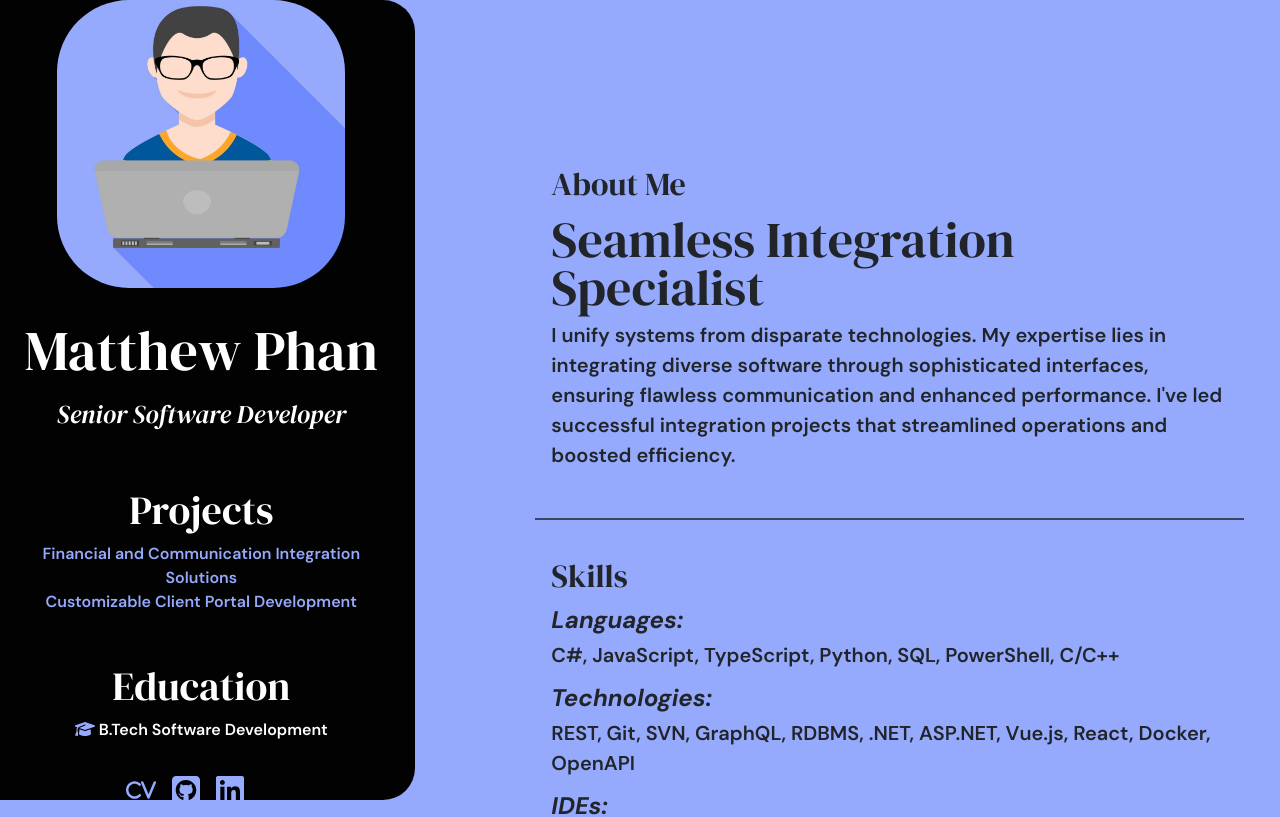
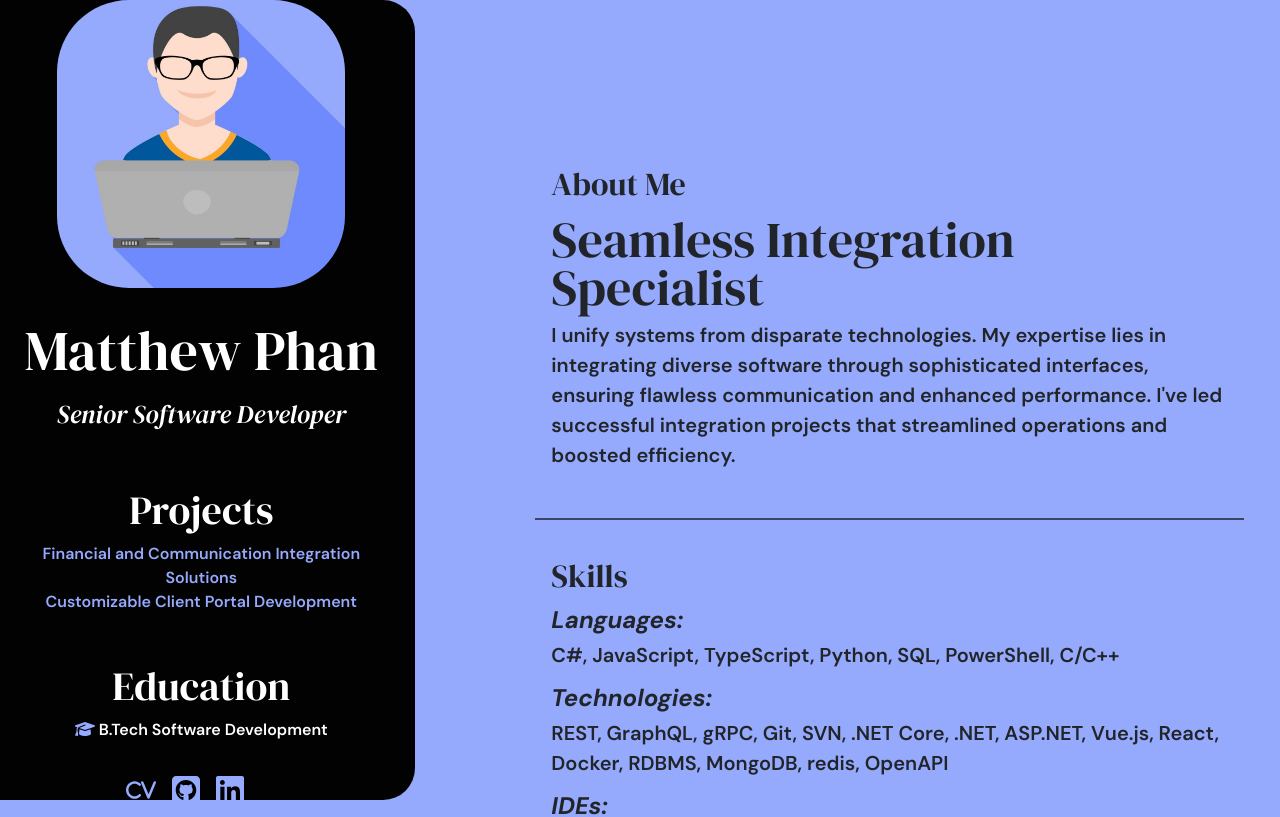
Before and after one commit to mphan6/mphan6.github.io, a React (Vite) app: page / in a window 1280 px wide. Shown: the top 817 px of the page. Built offline with nearby package versions, Linux system fonts and the light colour scheme.

Commit message:
Update tech

```diff
--- a/src/Components/ContentDetails.tsx
+++ b/src/Components/ContentDetails.tsx
@@ -40,7 +40,8 @@ const ContentDetails: React.FC<ContentDetailsProps> = ({
                         </ul>
                         <h4 className='italic'>Technologies:</h4>
                         <ul className='no-bullets'>
-                            <li>REST, Git, SVN, GraphQL, RDBMS, .NET, ASP.NET, Vue.js, React, Docker, OpenAPI</li>
+                            <li>REST, GraphQL, gRPC, Git, SVN, .NET Core, .NET, ASP.NET, Vue.js, React, Docker, RDBMS, MongoDB,
+                            redis, OpenAPI</li>
                         </ul>
                         <h4 className='italic'>IDEs:</h4>
                         <ul className='no-bullets'>
```
